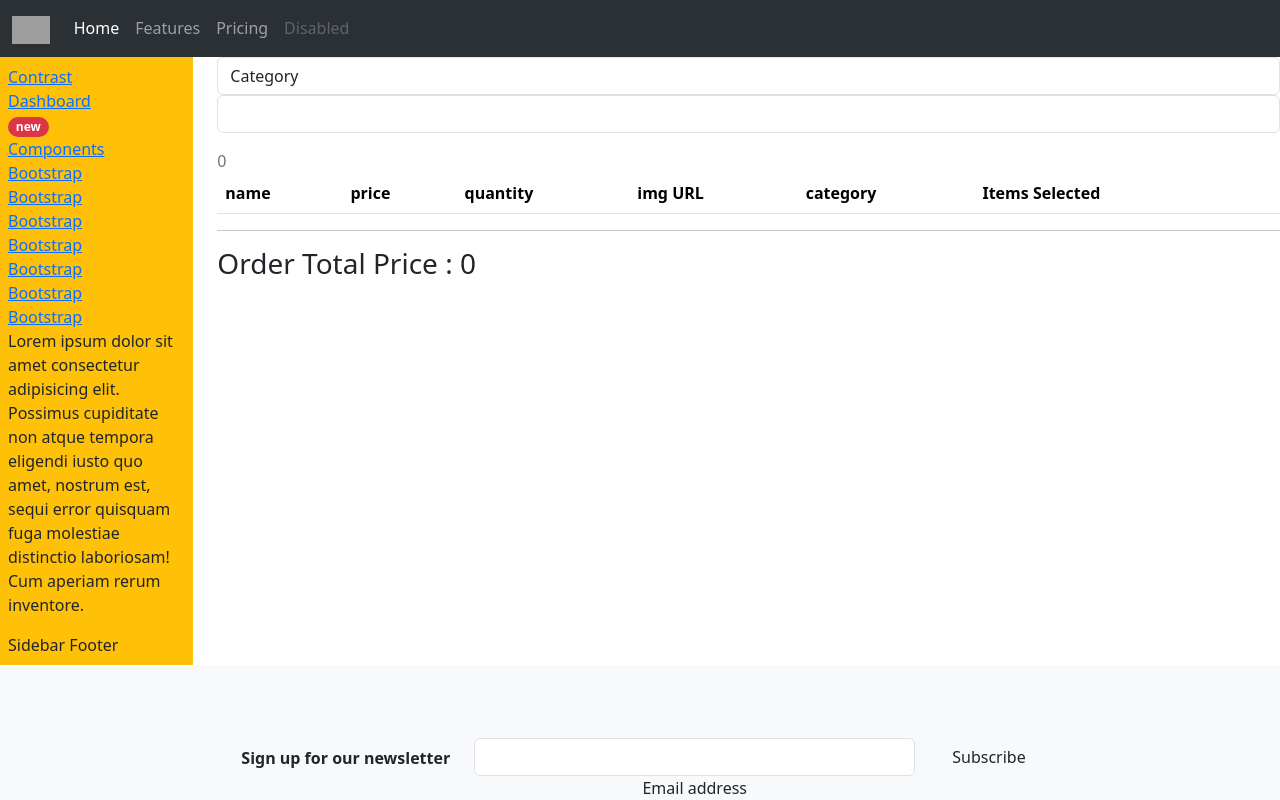
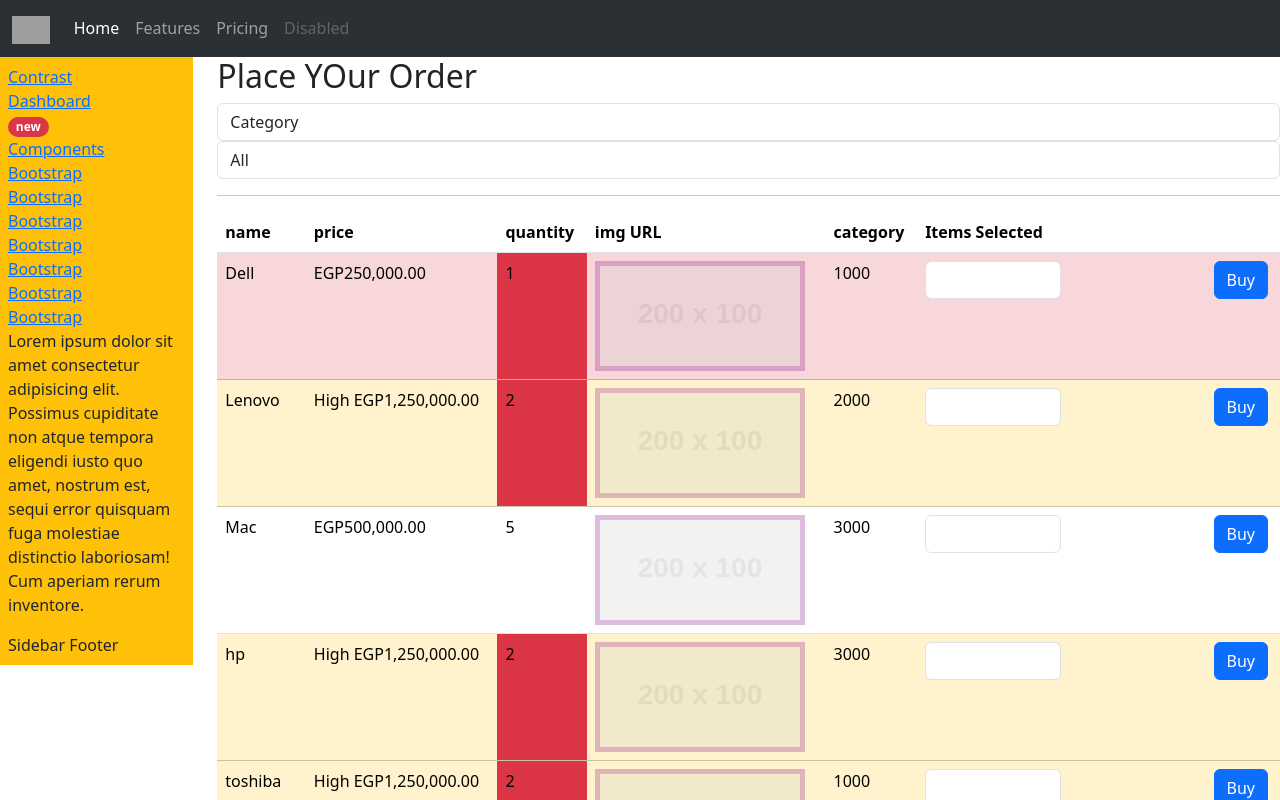
Before and after one commit to ahmed-mohsen966/E-Commerce-Demo, an Angular app: page / in a window 1280 px wide. Shown: the top 800 px of the page. Built offline with nearby package versions, Linux system fonts and the light colour scheme; grey boxes are pictures that could not be loaded.

Commit message:
Component interaction and using Input decorator function.

```diff
--- a/src/app/Components/home/home.component.html
+++ b/src/app/Components/home/home.component.html
@@ -12,4 +12,5 @@
     {{item}}
   </li>
 </ul> -->
-<app-products></app-products>
+<!-- <<app-products></app-products> -->
+<app-order></app-order>
--- a/src/app/Components/home/home.component.ts
+++ b/src/app/Components/home/home.component.ts
@@ -7,10 +7,10 @@
   styleUrl: './home.component.scss'
 })
 export class HomeComponent {
-  storeInfo : StoreData;
+  storeInfo: StoreData;
 
-  constructor(){
-    this.storeInfo = new StoreData("amazon store" , "https://picsum.photos/200/300",["Alex", "Giza","Maadi" , "Gouna"]);
+  constructor() {
+    this.storeInfo = new StoreData("amazon store", "https://picsum.photos/200/300", ["Alex", "Giza", "Maadi", "Gouna"]);
   }
 
 }
--- a/src/app/Components/order/order.component.html
+++ b/src/app/Components/order/order.component.html
@@ -1 +1,16 @@
-<p>order works!</p>
+<h2>Place YOur Order</h2>
+<div class="mb-3">
+  <label for="prdCat" class="form-control">Category</label>
+  <select class="form-control" id="prdCat" [(ngModel)]="selectdCatId" name="Category">
+    <option value="0" selected>All</option>
+    <option *ngFor="let cat of catList" [value]="cat.id">{{cat.name}}</option>
+  </select>
+</div>
+
+<hr>
+<div class="bg-warning">
+  <app-products [CatId]="selectdCatId"></app-products>
+
+</div>
+
+<h3>Order Total Price: {{orderTotalPrice}}</h3>
--- a/src/app/Components/order/order.component.ts
+++ b/src/app/Components/order/order.component.ts
@@ -1,4 +1,5 @@
 import { Component } from '@angular/core';
+import { ICategory } from '../../Models/icategory';
 
 @Component({
   selector: 'app-order',
@@ -6,5 +7,15 @@
   styleUrl: './order.component.scss'
 })
 export class OrderComponent {
-
+  catList: ICategory[];
+  selectdCatId: number = 0;
+  orderTotalPrice: number = 0;
+  constructor() {
+    this.catList = [
+      { id: 1000, name: "Laptop" },
+      { id: 2000, name: "Tablet" },
+      { id: 3000, name: "PC" },
+      { id: 4000, name: "Other" },
+    ]
+  }
 }
--- a/src/app/Components/products/products.component.html
+++ b/src/app/Components/products/products.component.html
@@ -1,13 +1,6 @@
-<div class="mb-3">
-  <label for="prdCat" class="form-control">Category</label>
-  <select class="form-control" id="prdCat" [(ngModel)]="selectdCatId" (change)="ChangeCatFilter()" name="Category">
-    <option *ngFor="let cat of catList" [value]="cat.id">{{cat.name}}</option>
-  </select>
-</div>
-
-<div class="text-secondary">
+<!-- <div class="text-secondary">
   {{selectdCatId}}
-</div>
+</div> -->
 <!-- <button type="button" class="btn btn-danger" (click)="ChangeCat()">Change Category</button> -->
 <!-- <button type="button" class="btn btn-danger" (click)="CgetSelect($event)">Change Category</button> -->
 <!-- in ts event.target.value -->
@@ -25,15 +18,16 @@
   </thead>
   <tbody>
     <tr *ngFor="let product of filteredProducts"
-      [ngClass]="{'table-warning':product.quantity <= 3, 'table-danger':product.quantity ==1}">
+    [ngClass]="{'table-warning':product.quantity <= 3, 'table-danger':product.quantity ==1}"
+    >
       <!-- safe navigation operator -->
       <td>{{product?.name}}</td>
       <td>
         <!-- ng template use cases -->
         <div *ngIf="product.price <= 10000 else HighValue">
-          {{product.price | USDtoEGP: 20 | currency: 'EGP' : 'code'}}
+          {{product.price | USDtoEGP | currency: 'EGP' : 'code'}}
         </div>
-        <ng-template #HighValue>High {{product.price | USDtoEGP:10 | currency: 'EGP' : 'code'}}</ng-template>
+        <ng-template #HighValue>High {{product.price | USDtoEGP| currency: 'EGP' : 'code'}}</ng-template>
       </td>
       <td [class.bg-danger]="product.quantity <= 2">{{product?.quantity}}</td>
       <td><img LightBox highLightColor="" src="{{product?.imgURL}}"></td>
@@ -47,6 +41,7 @@
 </table>
 <hr>
 
-<h3>
-  Order Total Price : {{orderTotalPrice}}
+<h3 class="text-danger">
+  [to be removed]
+  Order Total Price : {{orderTotalPrice | USDtoEGP | currency:'EGP' : 'code'}}
 </h3>
--- a/src/app/Components/products/products.component.ts
+++ b/src/app/Components/products/products.component.ts
@@ -1,51 +1,50 @@
-import { Component } from '@angular/core';
+import { Component, Input, OnChanges, OnInit } from '@angular/core';
 import { IProducts } from '../../Models/iproducts';
-import { ICategory } from '../../Models/icategory';
 
 @Component({
   selector: 'app-products',
   templateUrl: './products.component.html',
   styleUrl: './products.component.scss'
 })
-export class ProductsComponent {
-orderTotalPrice:number = 0;
-prdList : IProducts[];
-catList: ICategory[];
-selectdCatId:number = 0;
+export class ProductsComponent implements OnChanges, OnInit {
+  orderTotalPrice: number = 0;
+  prdList: IProducts[];
   filteredProducts: IProducts[] = [];
-constructor(){
-  this.prdList =[
-    {id:100,name:'Dell' , price: 5000, quantity:1,imgURL: "https://fakeimg.pl/200x100" , categoryId:1000},
-    {id:100,name:'Lenovo' , price: 25000, quantity:2,imgURL: "https://fakeimg.pl/200x100" , categoryId:2000},
-    {id:100,name:'Mac' , price: 10000, quantity:5,imgURL: "https://fakeimg.pl/200x100" , categoryId:3000},
-    {id:100,name:'hp' , price: 25000, quantity:2,imgURL: "https://fakeimg.pl/200x100" , categoryId:3000},
-    {id:100,name:'toshiba' , price: 25000, quantity:2,imgURL: "https://fakeimg.pl/200x100" , categoryId:1000},
-    {id:100,name:'Lenovo 2' , price: 25000, quantity:2,imgURL: "https://fakeimg.pl/200x100" , categoryId:2000},
-    {id:100,name:'Lenovo 3' , price: 25000, quantity:2,imgURL: "https://fakeimg.pl/200x100" , categoryId:2000},
-    {id:100,name:'Lenovo 4' , price: 25000, quantity:2,imgURL: "https://fakeimg.pl/200x100" , categoryId:1000},
-    {id:100,name:'Lenovo 5' , price: 25000, quantity:2,imgURL: "https://fakeimg.pl/200x100" , categoryId:4000},
+  @Input() CatId: number = 0;
+
+  constructor() {
+    this.prdList = [
+      { id: 100, name: 'Dell', price: 5000, quantity: 1, imgURL: "https://fakeimg.pl/200x100", categoryId: 1000 },
+      { id: 100, name: 'Lenovo', price: 25000, quantity: 2, imgURL: "https://fakeimg.pl/200x100", categoryId: 2000 },
+      { id: 100, name: 'Mac', price: 10000, quantity: 5, imgURL: "https://fakeimg.pl/200x100", categoryId: 3000 },
+      { id: 100, name: 'hp', price: 25000, quantity: 2, imgURL: "https://fakeimg.pl/200x100", categoryId: 3000 },
+      { id: 100, name: 'toshiba', price: 25000, quantity: 2, imgURL: "https://fakeimg.pl/200x100", categoryId: 1000 },
+      { id: 100, name: 'Lenovo 2', price: 25000, quantity: 2, imgURL: "https://fakeimg.pl/200x100", categoryId: 2000 },
+      { id: 100, name: 'Lenovo 3', price: 25000, quantity: 2, imgURL: "https://fakeimg.pl/200x100", categoryId: 2000 },
+      { id: 100, name: 'Lenovo 4', price: 25000, quantity: 2, imgURL: "https://fakeimg.pl/200x100", categoryId: 1000 },
+      { id: 100, name: 'Lenovo 5', price: 25000, quantity: 2, imgURL: "https://fakeimg.pl/200x100", categoryId: 4000 },
 
     ];
-
-  this.catList = [
-    {id:1000,name:"Laptop"},
-    {id:2000,name:"Tablet"},
-    {id:3000,name:"PC"},
-    {id:4000,name:"Other"},
-  ]
+  }
+  ngOnInit(): void {
+    this.filteredProducts = this.prdList;
+  }
+  ngOnChanges(): void {
+    debugger
+    this.ChangeCatFilter();
   }
 
-BuyItem(ProductPrice:number , PrdCount:any){
-  let itemsCount:number;
+  BuyItem(ProductPrice: number, PrdCount: any) {
+    let itemsCount: number;
     itemsCount = Number(PrdCount);
     this.orderTotalPrice = itemsCount * ProductPrice;
 
   }
-// ChangeCat(){
-//   this.selectdCatId = 1000;
-// }
-ChangeCatFilter(){
-  debugger
-  this.filteredProducts = this.prdList.filter(prd => prd.categoryId == this.selectdCatId);
+
+  private ChangeCatFilter() {
+    if (this.CatId == 0)
+      this.filteredProducts = this.prdList;
+    else
+      this.filteredProducts = this.prdList.filter(prd => prd.categoryId == this.CatId);
   }
 }
--- a/src/app/app.component.html
+++ b/src/app/app.component.html
@@ -3,7 +3,7 @@
 <div class="container-fluid g-0">
   <section class="row">
     <app-sidebar class="col-2"></app-sidebar>
-    <app-home class="col-10"></app-home>
+    <app-order class="col-10"></app-order>
   </section>
 </div>
 <app-footer></app-footer>
--- a/src/app/app.module.ts
+++ b/src/app/app.module.ts
@@ -28,7 +28,7 @@
     BrowserModule,
     AppRoutingModule,
     FormsModule
-  ],
+    ],
   providers: [
     provideClientHydration()
   ],
```
Lines whose indentation alone changed are shown as unchanged.
